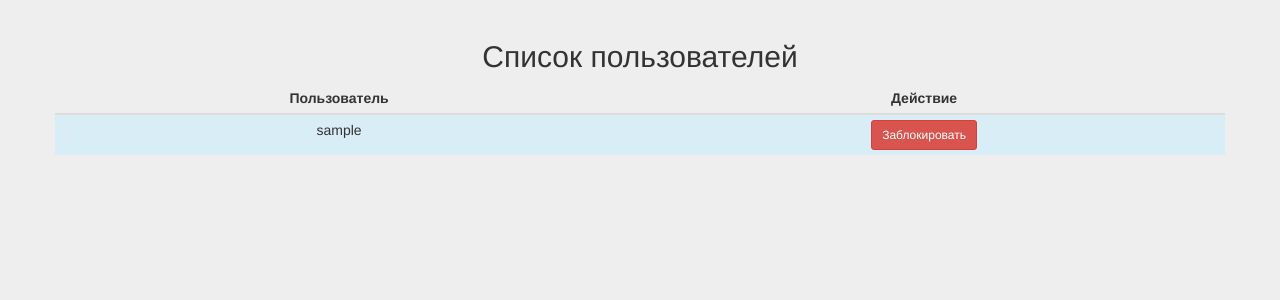
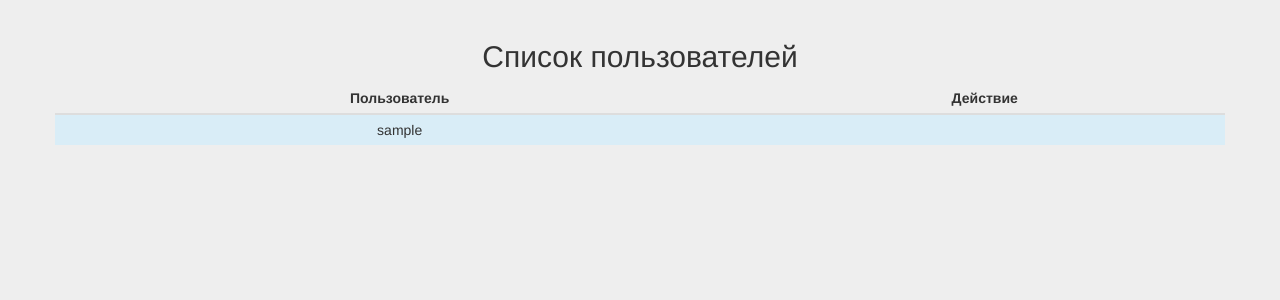
Before and after one commit to i-ka/alchemy, a Django app: template AlchemyAdmin/templates/AlchemyAdmin/users_list.html in a window 1280 px wide. Shown: the part 51-351 px from the top of the page. Run offline with Django 3.2, Linux system fonts and the light colour scheme; the template is opened without the code that fills it: values that come from a table or form of the project are taken from there, others are empty; the visitor is signed in with stand-in values (Sample User, id 1); data comes from the database, SQL or seed files in the repository; parts of the project's set-up code (start-up, migrations or seed data) failed here and were passed over; some libraries are stand-ins or nearby versions.

Commit message:
AlchemyAdmin: feature to block users
Removed block button for staff

```diff
--- a/AlchemyAdmin/templates/AlchemyAdmin/users_list.html
+++ b/AlchemyAdmin/templates/AlchemyAdmin/users_list.html
@@ -25,10 +25,12 @@
 			{% endif %}
 				<td>{{ user.username }}</td>
 				<td>
-				{% if user.is_active %}
-					<a href="#" class="btn btn-sm btn-danger">Заблокировать</a>
-				{% else %}
-					<a href="#" class="btn btn-sm btn-info">Разблокировать</a>
+				{% if not user.is_staff %}
+					{% if user.is_active%}
+						<a href="{% url 'aladmin:set-user-active' user.id 0 %}" class="btn btn-sm btn-danger">Заблокировать</a>
+					{% else %}
+						<a href="{% url 'aladmin:set-user-active' user.id 1 %}" class="btn btn-sm btn-primary">Разблокировать</a>
+					{% endif %}
 				{% endif %}
 				</td>
 			</tr>
--- a/AlchemyAdmin/urls.py
+++ b/AlchemyAdmin/urls.py
@@ -11,4 +11,5 @@ urlpatterns = [
     url(r'feedback-list', views.feedback_list, name='feedback-list'),
     url(r'users-list', views.users_list, name='users-list'),
     url(r'create-category', views.create_category, name='create-category'),
+    url(r'set-user-active/(?P<userId>[0-9]+)/(?P<active>[0-9])', views.set_user_active, name='set-user-active'),
 ]
```
Also changed, not shown: AlchemyAdmin/views.py (+13 -1 lines).
